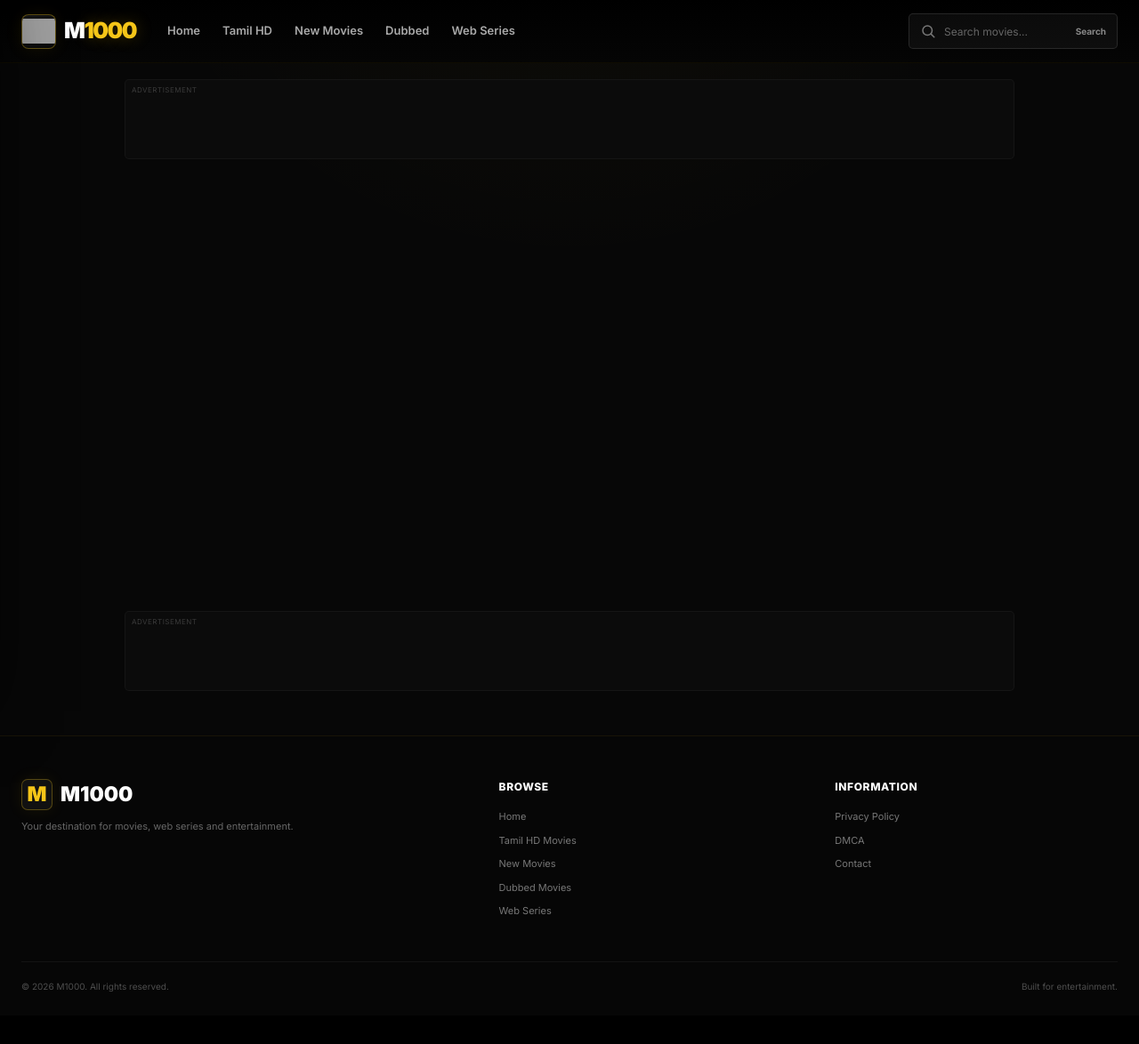
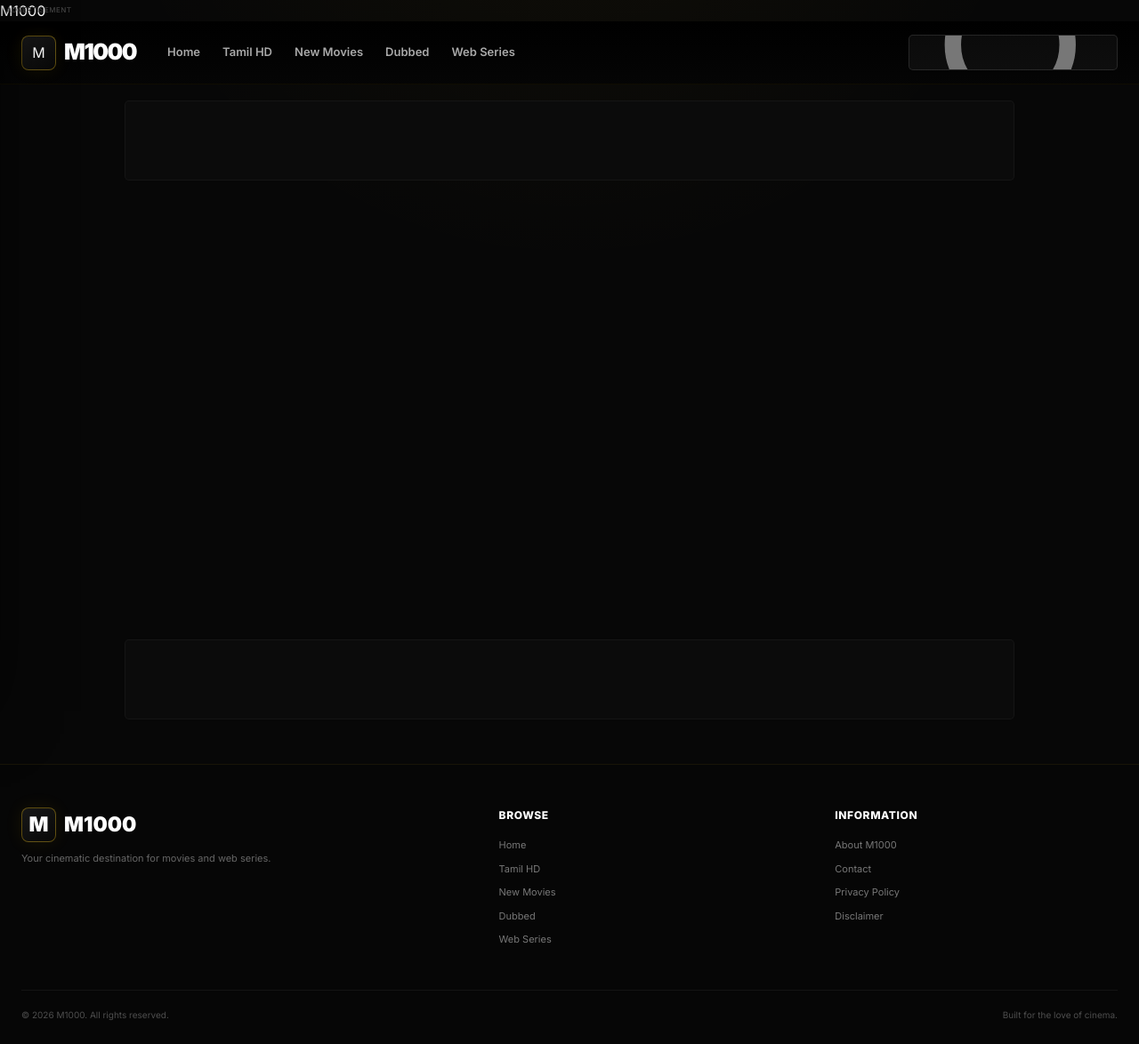
Before and after one commit to DivineDemonn/M1000, a Flask app: template templates/base.html in a window 1280 px wide. Shown: the whole page at 89% size. Before the commit the page ends 1116 px from the top, so only its background shows below. Run offline with Flask 3, Linux system fonts and the light colour scheme; the template is opened without the code that fills it, so the values that code supplies are empty; grey boxes are pictures that could not be loaded.

Commit message:
Update base.html

```diff
--- a/templates/base.html
+++ b/templates/base.html
@@ -16,23 +16,23 @@
 
     <meta
         name="theme-color"
-        content="#080808"
+        content="#050505"
     >
 
     <meta
         name="description"
-        content="M1000 — Premium Movies & Web Series"
+        content="{{ site_description }}"
     >
 
     <title>
         {% block title %}
-            M1000 — Movies & Web Series
+            {{ page_title or site_name }}
         {% endblock %}
     </title>
 
 
     <!-- =====================================================
-         GOOGLE FONT
+         FONTS
     ====================================================== -->
 
     <link
@@ -69,12 +68,23 @@
 
 <body>
 
+    <!-- =====================================================
+         PAGE LOADER
+    ====================================================== -->
 
-<!-- =========================================================
-     PAGE WRAPPER
-========================================================= -->
+    <div
+        class="page-loader"
+        id="pageLoader"
+        aria-hidden="true"
+    >
 
-<div class="site-wrapper">
+        <div class="loader-logo">
+            M1000
+        </div>
+
+        <div class="loader-line"></div>
+
+    </div>
 
 
     <!-- =====================================================
@@ -105,35 +115,21 @@
                 >
 
                     <span class="brand-mark">
-
-                        <img
-                            src="{{ url_for(
-                                'static',
-                                filename='images/logo.png'
-                            ) }}"
-                            alt=""
-                            class="brand-logo"
-                            width="38"
-                            height="38"
-                        >
-
+                        M
                     </span>
 
                     <span class="brand-text">
-                        M<span>1000</span>
+                        M1000
                     </span>
 
                 </a>
 
 
-                <!-- =========================================
+                <!-- =================================================
                      DESKTOP NAVIGATION
-                ========================================== -->
+                ================================================== -->
 
-                <div
-                    class="desktop-nav"
-                    id="desktopNav"
-                >
+                <div class="desktop-nav">
 
                     <a
                         href="{{ url_for('home') }}"
@@ -238,40 +226,30 @@
                         <input
                             type="search"
                             name="q"
-                            placeholder="Search movies..."
+                            placeholder="Search..."
                             autocomplete="off"
-                            maxlength="100"
                             aria-label="Search movies"
                         >
 
 
-                        <button
-                            type="submit"
-                            aria-label="Submit search"
-                        >
-                            Search
-                        </button>
+                        <kbd>/</kbd>
 
                     </form>
 
 
-                    <!-- =====================================
-                         MOBILE SEARCH BUTTON
-                    ====================================== -->
+                    <!-- Mobile Search -->
 
                     <button
                         type="button"
-                        class="mobile-search-button"
-                        id="mobile-search-button"
+                        class="icon-button mobile-search-button"
+                        id="mobileSearchButton"
                         aria-label="Open search"
                         aria-expanded="false"
-                        aria-controls="mobile-search-panel"
+                        aria-controls="mobileSearchPanel"
                     >
 
                         <svg
                             viewBox="0 0 24 24"
-                            width="21"
-                            height="21"
                             aria-hidden="true"
                         >
 
@@ -321,29 +297,25 @@
             </div>
 
 
-            <!-- =================================================
+            <!-- =====================================================
                  MOBILE SEARCH PANEL
-            ================================================== -->
+            ====================================================== -->
 
             <div
                 class="mobile-search-panel"
-                id="mobile-search-panel"
-                aria-hidden="true"
+                id="mobileSearchPanel"
             >
 
                 <form
                     action="{{ url_for('search') }}"
                     method="GET"
-                    class="mobile-search-form"
                     role="search"
                 >
 
-                    <div class="mobile-search-input-wrap">
+                    <div class="mobile-search-input">
 
                         <svg
                             viewBox="0 0 24 24"
-                            width="18"
-                            height="18"
                             aria-hidden="true"
                         >
 
@@ -370,18 +342,17 @@
                         <input
                             type="search"
                             name="q"
-                            placeholder="Search movies & web series..."
+                            placeholder="Search movies & series..."
                             autocomplete="off"
-                            maxlength="100"
                             aria-label="Search movies and web series"
-                        >
+                        />
 
                     </div>
 
 
                     <button
                         type="submit"
-                        class="mobile-search-submit"
+                        class="yellow-button"
                     >
                         Search
                     </button>
@@ -426,7 +383,7 @@
                 class="mobile-brand"
             >
 
-                <span class="mobile-brand-mark">
+                <span class="brand-mark">
                     M
                 </span>
 
@@ -535,15 +480,11 @@
                 </span>
 
                 <span>
-                    Tamil Dubbed
+                    Dubbed Movies
                 </span>
 
             </a>
 
-
-            <!-- =============================================
-                 WEB SERIES
-            ============================================== -->
 
             <a
                 href="{{ url_for(
@@ -564,56 +505,41 @@
             </a>
 
 
-            <div class="mobile-menu-divider"></div>
+            <div class="mobile-divider"></div>
 
 
-            <!-- =============================================
-                 EXTRA LINKS
-            ============================================== -->
+            <p class="mobile-menu-label">
+                M1000
+            </p>
+
 
             <a
-                href="{{ url_for('privacy') }}"
-                class="mobile-nav-link secondary"
+                href="{{ url_for('home') }}#latest"
+                class="mobile-nav-link"
             >
 
                 <span class="mobile-nav-icon">
-                    •
+                    ★
                 </span>
 
                 <span>
-                    Privacy
+                    Latest Releases
                 </span>
 
             </a>
 
 
             <a
-                href="{{ url_for('dmca') }}"
-                class="mobile-nav-link secondary"
+                href="{{ url_for('home') }}#popular"
+                class="mobile-nav-link"
             >
 
                 <span class="mobile-nav-icon">
-                    •
+                    ↑
                 </span>
 
                 <span>
-                    DMCA
-                </span>
-
-            </a>
-
-
-            <a
-                href="{{ url_for('contact') }}"
-                class="mobile-nav-link secondary"
-            >
-
-                <span class="mobile-nav-icon">
-                    •
-                </span>
-
-                <span>
-                    Contact
+                    Popular
                 </span>
 
             </a>
@@ -628,7 +554,7 @@
             </span>
 
             <small>
-                Movies & Web Series
+                Cinematic entertainment
             </small>
 
         </div>
@@ -636,59 +562,51 @@
     </aside>
 
 
+    <!-- =====================================================
+         MENU OVERLAY
+    ====================================================== -->
 
-    <!-- =========================================================
+    <div
+        class="menu-overlay"
+        id="menuOverlay"
+        aria-hidden="true"
+    ></div>
+
+
+    <!-- =====================================================
          TOP ADVERTISEMENT
-         Adsterra code can be placed inside this block.
+
+         Replace the content inside this block with
+         your own Adsterra ad code.
 
          IMPORTANT:
-         Replace the placeholder with your own Adsterra
-         publisher code when you receive it.
-    ========================================================== -->
+         Only use ads supplied by your advertising network.
+    ====================================================== -->
 
-    {% block top_ad %}
-
-    <div class="ad-container ad-top">
+    <div class="ad-wrapper ad-top">
 
         <span class="ad-label">
             Advertisement
         </span>
 
         <div
-            class="ad-slot"
-            id="ad-top"
+            class="ad-container"
+            id="topAd"
         >
 
-            <!--
-            ==================================================
-            ADSTERRA TOP AD
-
-            Paste your Adsterra banner/native code here.
-
-            Example structure only:
-
-            <script>
-                // Your Adsterra code
-            </script>
-
-            Do NOT use this placeholder as real ad code.
-            ==================================================
-            -->
+            <!-- ADSTERRA CODE GOES HERE -->
 
         </div>
 
     </div>
 
-    {% endblock %}
 
-
-
-    <!-- =========================================================
+    <!-- =====================================================
          MAIN CONTENT
-    ========================================================== -->
+    ====================================================== -->
 
     <main
-        id="main-content"
+        id="mainContent"
         class="main-content"
     >
 
@@ -699,50 +617,38 @@
     </main>
 
 
+    <!-- =====================================================
+         FOOTER AD
+    ====================================================== -->
 
-    <!-- =========================================================
-         BOTTOM ADVERTISEMENT
-    ========================================================== -->
-
-    {% block bottom_ad %}
-
-    <div class="ad-container ad-bottom">
+    <div class="ad-wrapper ad-bottom">
 
         <span class="ad-label">
             Advertisement
         </span>
 
         <div
-            class="ad-slot"
-            id="ad-bottom"
+            class="ad-container"
+            id="bottomAd"
         >
 
-            <!--
-            Adsterra bottom banner/native code
-            can be inserted here.
-            -->
+            <!-- ADSTERRA CODE GOES HERE -->
 
         </div>
 
     </div>
 
-    {% endblock %}
 
-
-
-    <!-- =========================================================
+    <!-- =====================================================
          FOOTER
-    ========================================================== -->
+    ====================================================== -->
 
     <footer class="site-footer">
-
 
         <div class="footer-main">
 
 
-            <!-- =============================================
-                 BRAND COLUMN
-            ============================================== -->
+            <!-- Brand -->
 
             <div class="footer-brand">
 
@@ -751,7 +657,7 @@
                     class="footer-logo"
                 >
 
-                    <span class="footer-logo-mark">
+                    <span class="brand-mark">
                         M
                     </span>
 
@@ -763,17 +669,14 @@
 
 
                 <p>
-                    Your destination for movies,
-                    web series and entertainment.
+                    Your cinematic destination for movies
+                    and web series.
                 </p>
 
             </div>
 
 
-
-            <!-- =============================================
-                 BROWSE
-            ============================================== -->
+            <!-- Browse -->
 
             <div class="footer-column">
 
@@ -795,9 +694,8 @@
                         category_name='Tamil HD Movies'
                     ) }}"
                 >
-                    Tamil HD Movies
+                    Tamil HD
                 </a>
-
 
                 <a
                     href="{{ url_for(
@@ -808,16 +706,14 @@
                     New Movies
                 </a>
 
-
                 <a
                     href="{{ url_for(
                         'category',
                         category_name='Tamil Dubbed Movies'
                     ) }}"
                 >
-                    Dubbed Movies
+                    Dubbed
                 </a>
-
 
                 <a
                     href="{{ url_for(
@@ -842,25 +735,20 @@
                     Information
                 </h3>
 
+                <a href="#">
+                    About M1000
+                </a>
 
-                <a
-                    href="{{ url_for('privacy') }}"
-                >
+                <a href="#">
+                    Contact
+                </a>
+
+                <a href="#">
                     Privacy Policy
                 </a>
 
-
-                <a
-                    href="{{ url_for('dmca') }}"
-                >
-                    DMCA
-                </a>
-
-
-                <a
-                    href="{{ url_for('contact') }}"
-                >
-                    Contact
+                <a href="#">
+                    Disclaimer
                 </a>
 
             </div>
@@ -868,24 +756,18 @@
         </div>
 
 
-
-        <!-- =================================================
-             FOOTER BOTTOM
-        ================================================== -->
+        <!-- Footer bottom -->
 
         <div class="footer-bottom">
 
             <p>
-                ©
-                <span data-current-year>
-                    2026
-                </span>
-                M1000. All rights reserved.
+                © {{ current_year }}
+                M1000.
+                All rights reserved.
             </p>
 
-
             <p>
-                Built for entertainment.
+                Built for the love of cinema.
             </p>
 
         </div>
```
Also changed, not shown: other parts of templates/base.html (+35 -83 lines). Lines whose indentation alone changed are shown as unchanged.
